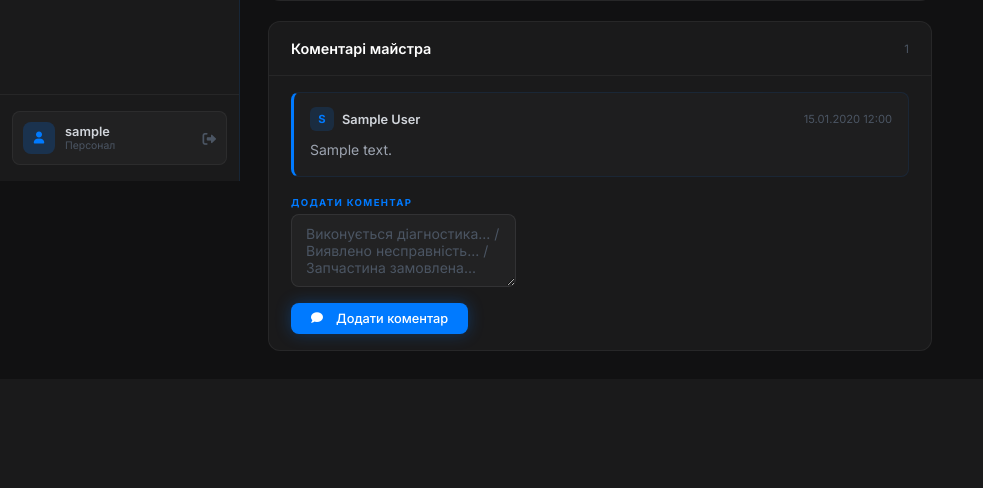
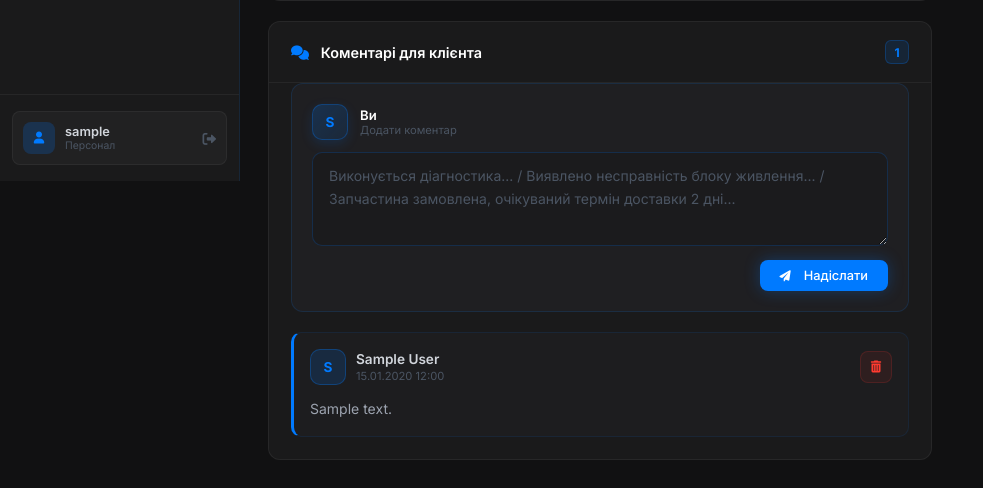
Before and after one commit to Mark202112/FixFlow2.0, a Django app: page /dashboard/orders/000/ in a window 1280 px wide. Shown: the part 619-1107 px from the top of the page, without its empty margins (0-983 px from the left). Before the commit the page ends 970 px from the top, so only its background shows below. Run offline with Django 5.2, Linux system fonts and the light colour scheme; a user stored in the database is signed in; tables that the repository leaves empty hold one stand-in row (values such as "Sample post"); some libraries are stand-ins or nearby versions.

Commit message:
Dashboard 1.2 (comments)

```diff
--- a/dashboard/views.py
+++ b/dashboard/views.py
@@ -107,6 +107,15 @@ def order_detail(request, order_number):
                     author=get_employee(request),
                     text=comment_text
                 )
+
+        elif action == 'delete_comment':
+            comment_id = request.POST.get('comment_id')
+            if comment_id:
+                try:
+                    comment = Comment.objects.get(pk=comment_id, order=order)
+                    comment.delete()
+                except Comment.DoesNotExist:
+                    pass
 
         return redirect('dashboard:order_detail', order_number=order.order_number)
 
--- a/templates/dashboard/order_detail.html
+++ b/templates/dashboard/order_detail.html
@@ -69,45 +69,70 @@
         <!-- Comments section -->
         <div class="dash-section">
             <div class="dash-section-header">
-                <span class="dash-section-title">Коментарі майстра</span>
-                <span style="font-size:.72rem;color:#4b5563;">{{ comments.count }}</span>
+                <span class="dash-section-title">
+                    <i class="fas fa-comments" style="margin-right:8px;color:#007AFF;font-size:.9rem;"></i>
+                    Коментарі для клієнта
+                </span>
+                <span class="comment-count">{{ comments.count }}</span>
             </div>
 
-            <!-- Comments list -->
-            <div style="padding:16px 22px;">
+            <div style="padding:0 22px 22px;">
+                <!-- Add comment form (always on top) -->
+                <div class="comment-compose">
+                    <div class="comment-compose-header">
+                        <div class="comment-avatar comment-avatar-self">
+                            {{ request.user.username|slice:":1"|upper }}
+                        </div>
+                        <div>
+                            <p style="font-size:.82rem;font-weight:600;color:#fff;margin:0;">Ви</p>
+                            <p style="font-size:.7rem;color:#4b5563;margin:0;">Додати коментар</p>
+                        </div>
+                    </div>
+                    <form method="POST" style="margin-top:12px;">
+                        {% csrf_token %}
+                        <input type="hidden" name="action" value="add_comment">
+                        <textarea name="comment" rows="3" required placeholder="Виконується діагностика... / Виявлено несправність блоку живлення... / Запчастина замовлена, очікуваний термін доставки 2 дні..." class="comment-textarea"></textarea>
+                        <div style="display:flex;justify-content:flex-end;margin-top:10px;">
+                            <button type="submit" class="tb-btn tb-btn-primary" style="padding:8px 20px;">
+                                <i class="fas fa-paper-plane" style="font-size:.7rem;margin-right:6px;"></i> Надіслати
+                            </button>
+                        </div>
+                    </form>
+                </div>
+
+                <!-- Comments list -->
                 {% if comments %}
-                    <div style="display:flex;flex-direction:column;gap:12px;margin-bottom:20px;">
-                    {% for c in comments %}
-                        <div style="padding:14px 16px;background:rgba(42,42,45,0.3);border:1px solid rgba(0,122,255,0.1);border-radius:8px;border-left:3px solid #007AFF;">
-                            <div style="display:flex;align-items:center;justify-content:space-between;margin-bottom:8px;">
-                                <div style="display:flex;align-items:center;gap:8px;">
-                                    <div style="width:24px;height:24px;border-radius:6px;background:rgba(0,122,255,0.15);display:flex;align-items:center;justify-content:center;color:#007AFF;font-size:.7rem;font-weight:700;">
-                                        {{ c.author.name|slice:":1"|upper|default:"?" }}
+                    <div class="comments-list">
+                        {% for c in comments %}
+                        <div class="comment-item">
+                            <div class="comment-header">
+                                <div style="display:flex;align-items:center;gap:10px;">
+                                    <div class="comment-avatar">{{ c.author.name|slice:":1"|upper|default:"?" }}</div>
+                                    <div>
+                                        <p class="comment-author">{{ c.author.name|default:"Система" }}</p>
+                                        <p class="comment-date">{{ c.created_at|date:"d.m.Y H:i" }}</p>
                                     </div>
-                                    <span style="font-size:.8rem;font-weight:600;color:#d1d5db;">{{ c.author.name|default:"Система" }}</span>
                                 </div>
-                                <span style="font-size:.7rem;color:#4b5563;">{{ c.created_at|date:"d.m.Y H:i" }}</span>
+                                <form method="POST" style="display:inline;" onsubmit="return confirm('Видалити цей коментар?');">
+                                    {% csrf_token %}
+                                    <input type="hidden" name="action" value="delete_comment">
+                                    <input type="hidden" name="comment_id" value="{{ c.pk }}">
+                                    <button type="submit" class="comment-delete-btn" title="Видалити">
+                                        <i class="fas fa-trash-alt"></i>
+                                    </button>
+                                </form>
                             </div>
-                            <p style="color:#9ca3af;font-size:.875rem;line-height:1.6;margin:0;">{{ c.text }}</p>
+                            <p class="comment-text">{{ c.text }}</p>
                         </div>
-                    {% endfor %}
+                        {% endfor %}
                     </div>
                 {% else %}
-                    <p style="color:#4b5563;font-size:.875rem;text-align:center;padding:20px 0;">Коментарів ще немає</p>
+                    <div style="padding:40px 0;text-align:center;">
+                        <i class="fas fa-comment-slash" style="font-size:2rem;color:#2a2a2d;margin-bottom:12px;display:block;"></i>
+                        <p style="color:#4b5563;font-size:.875rem;">Коментарів ще немає</p>
+                        <p style="color:#4b5563;font-size:.75rem;margin-top:4px;">Додайте перший коментар для клієнта</p>
+                    </div>
                 {% endif %}
-
-                <!-- Add comment form -->
-                <form method="POST" style="margin-top:16px;">
-                    {% csrf_token %}
-                    <input type="hidden" name="action" value="add_comment">
-                    <div style="margin-bottom:12px;">
-                        <p class="det-label">Додати коментар</p>
-                        <textarea name="comment" rows="3" required placeholder="Виконується діагностика... / Виявлено несправність... / Запчастина замовлена..." class="dash-input" style="resize:vertical;"></textarea>
-                    </div>
-                    <button type="submit" class="tb-btn tb-btn-primary" style="padding:8px 20px;">
-                        <i class="fas fa-comment" style="font-size:.75rem;margin-right:6px;"></i> Додати коментар
-                    </button>
-                </form>
             </div>
         </div>
 
@@ -139,5 +164,153 @@
         </div>
     </div>
 </div>
-<style>.det-label{font-size:.6rem;font-weight:700;text-transform:uppercase;letter-spacing:.14em;color:#007AFF;margin-bottom:6px;}</style>
+
+<style>
+.det-label{font-size:.6rem;font-weight:700;text-transform:uppercase;letter-spacing:.14em;color:#007AFF;margin-bottom:6px;}
+
+/* Comment count badge */
+.comment-count {
+    display:inline-flex;
+    align-items:center;
+    justify-content:center;
+    min-width:24px;
+    height:24px;
+    padding:0 8px;
+    background:rgba(0,122,255,0.12);
+    border:1px solid rgba(0,122,255,0.25);
+    border-radius:6px;
+    font-size:.75rem;
+    font-weight:700;
+    color:#007AFF;
+}
+
+/* Comment compose box */
+.comment-compose {
+    padding:20px;
+    background:rgba(42,42,45,0.4);
+    border:1px solid rgba(0,122,255,0.15);
+    border-radius:12px;
+    margin-bottom:20px;
+}
+.comment-compose-header {
+    display:flex;
+    align-items:center;
+    gap:12px;
+}
+
+/* Comment avatar */
+.comment-avatar {
+    width:36px;
+    height:36px;
+    border-radius:10px;
+    background:rgba(0,122,255,0.15);
+    border:1px solid rgba(0,122,255,0.3);
+    display:flex;
+    align-items:center;
+    justify-content:center;
+    font-size:.85rem;
+    font-weight:700;
+    color:#007AFF;
+    flex-shrink:0;
+}
+.comment-avatar-self {
+    background:linear-gradient(135deg, rgba(0,122,255,0.2) 0%, rgba(0,122,255,0.1) 100%);
+    box-shadow:0 4px 12px rgba(0,122,255,0.15);
+}
+
+/* Comment textarea */
+.comment-textarea {
+    width:100%;
+    padding:12px 16px;
+    background:rgba(26,26,27,0.6);
+    border:1px solid rgba(0,122,255,0.2);
+    border-radius:10px;
+    color:#fff;
+    font-size:.875rem;
+    line-height:1.6;
+    outline:none;
+    resize:vertical;
+    transition:border-color .2s, box-shadow .2s;
+    font-family:inherit;
+}
+.comment-textarea::placeholder {
+    color:#4b5563;
+}
+.comment-textarea:focus {
+    border-color:rgba(0,122,255,0.5);
+    box-shadow:0 0 0 3px rgba(0,122,255,0.1);
+}
+
+/* Comments list */
+.comments-list {
+    display:flex;
+    flex-direction:column;
+    gap:12px;
+    margin-top:20px;
+}
+
+/* Comment item */
+.comment-item {
+    padding:16px;
+    background:rgba(42,42,45,0.25);
+    border:1px solid rgba(0,122,255,0.1);
+    border-left:3px solid #007AFF;
+    border-radius:10px;
+    transition:all .3s;
+}
+.comment-item:hover {
+    background:rgba(42,42,45,0.35);
+    border-color:rgba(0,122,255,0.2);
+    box-shadow:0 4px 16px rgba(0,0,0,0.2);
+}
+
+.comment-header {
+    display:flex;
+    justify-content:space-between;
+    align-items:center;
+    margin-bottom:12px;
+}
+
+.comment-author {
+    font-size:.85rem;
+    font-weight:600;
+    color:#d1d5db;
+    margin:0;
+}
+
+.comment-date {
+    font-size:.7rem;
+    color:#4b5563;
+    margin:2px 0 0;
+}
+
+.comment-text {
+    color:#9ca3af;
+    font-size:.875rem;
+    line-height:1.7;
+    margin:0;
+    white-space:pre-wrap;
+}
+
+/* Delete button */
+.comment-delete-btn {
+    width:32px;
+    height:32px;
+    background:rgba(255,59,48,0.08);
+    border:1px solid rgba(255,59,48,0.15);
+    border-radius:8px;
+    color:#ff3b30;
+    font-size:.75rem;
+    cursor:pointer;
+    transition:all .2s;
+    display:flex;
+    align-items:center;
+    justify-content:center;
+}
+.comment-delete-btn:hover {
+    background:rgba(255,59,48,0.15);
+    border-color:rgba(255,59,48,0.3);
+    transform:scale(1.05);
+}
+</style>
 {% endblock %}
```
